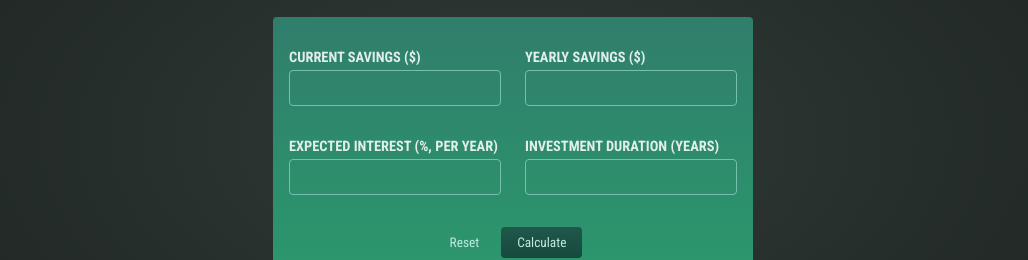
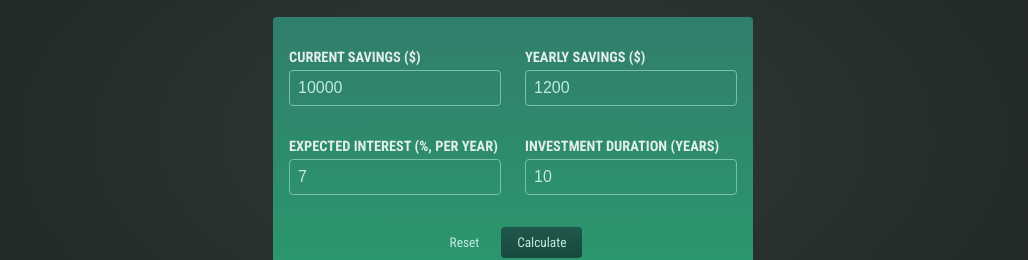
Before and after one commit to sasparaprince/Investment-Calculator, a React (Create React App) app: page / in a window 1280 px wide. Shown: the part 209-469 px from the top of the page, without its empty margins (127-1155 px from the left). Built offline with nearby package versions, Linux system fonts and the light colour scheme.

Commit message:
manage state

```diff
--- a/src/components/UserInput/UserInput.js
+++ b/src/components/UserInput/UserInput.js
@@ -1,14 +1,29 @@
+import { useState } from "react";
+
+const initialUserInput ={
+    "current-savings": 10000,
+    "yearly-contribution": 1200,
+    "expected-return": 7,
+    duration: 10,
+  }
 const UserInput = () => {
+  const [userInput, setUserInput] = useState(initialUserInput);
+
   const submitHandler = (event) => {
     event.preventDefault();
     //...
     console.log("submit");
   };
   const resetHandler = () => {
-    console.log("reset");
+    setUserInput(initialUserInput);
   };
   const inputChangeHandler = (input, value) => {
-    console.log(input, value);
+    setUserInput((prevInput) => {
+      return {
+        ...prevInput,
+        [input]: value,
+      };
+    });
   };
   return (
     <form onSubmit={submitHandler} className="form">
@@ -20,6 +35,7 @@
               inputChangeHandler("current-savings", event.target.value)
             }
             type="number"
+            value={userInput["current-savings"]}
             id="current-savings"
           />
         </p>
@@ -33,6 +49,7 @@
               )
             }
             type="number"
+            value={userInput["yearly-contribution"]}
             id="yearly-contribution"
           />
         </p>
@@ -47,6 +64,7 @@
               inputChangeHandler("expected-return", event.target.value)
             }
             type="number"
+            value={userInput["expected-return"]}
             id="expected-return"
           />
         </p>
@@ -57,6 +75,7 @@
               inputChangeHandler("duration", event.target.value)
             }
             type="number"
+            value={userInput["duration"]}
             id="duration"
           />
         </p>
```
